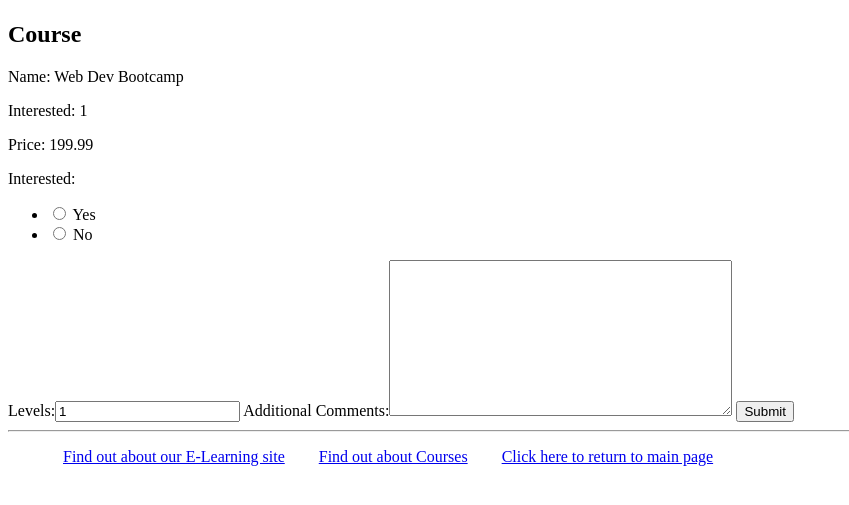
After one commit to datqlam/internet-app-distributed-sys, a Django app: page /myapp/courses/8/ in a window 1280 px wide. The commit adds this page. Shown: the top 505 px of the page, without its empty margins (0-849 px from the left). Run offline with Django 3.2, Linux system fonts and the light colour scheme; data comes from the database, SQL or seed files in the repository; both versions use the stored data as it was after the commit.

Commit message:
Done assignment 7

```diff
--- a/labs/lab3/mysiteS20/myapp/forms.py
+++ b/labs/lab3/mysiteS20/myapp/forms.py
@@ -6,7 +6,7 @@ from django.core.validators import MinValueValidator
 class OrderForm(forms.ModelForm):
     class Meta:
         model = Order
-        fields = ['student', 'course', 'levels', 'order_date']
+        fields = ['Student', 'courses', 'levels', 'order_date']
         widgets = {
             'student': forms.RadioSelect,
             'order_date': forms.SelectDateWidget,
@@ -14,6 +14,7 @@ class OrderForm(forms.ModelForm):
 
 
 class InterestForm(forms.Form):
-    interested = forms.RadioSelect
+    CHOICES = [('1', 'Yes'), ('0', 'No')]
+    interested = forms.ChoiceField(widget=forms.RadioSelect, choices=CHOICES)
     levels = forms.IntegerField(initial=1, validators=[MinValueValidator(1)])
     comments = forms.CharField(label="Additional Comments", widget=forms.Textarea, required=False)
--- a/labs/lab3/mysiteS20/myapp/models.py
+++ b/labs/lab3/mysiteS20/myapp/models.py
@@ -26,8 +26,10 @@ class Course(models.Model):
     def __str__(self):
         return self.name
 
+    # If price is greater than 150.00 => discount 10%
     def discount(self):
-        return self.price * 0.9  # discount 10%
+        self.price = self.price - self.price*10/100  # discount 10%
+        self.save()
 
 
 class Student(User):
--- /dev/null
+++ b/labs/lab3/mysiteS20/myapp/templates/myapp/course_detail.html
@@ -0,0 +1,22 @@
+{% extends 'myapp/base.html' %}
+{% block title %}Course Detail{% endblock %}
+{% block myhdg %}{% endblock %}
+{% block body_block %}
+    {% if course %}
+        <h2>Course</h2>
+            <p>Name: {{ course.name }}</p>
+            <p>Interested: {{ course.interested }}</p>
+            <p>Price: {{ course.price }}</p>
+            {% if course.for_everyone == False %}
+                <p>This course is not for everyone</p>
+            {% endif %}
+    {% else %}
+        <strong>There are no available course!</strong>
+    {% endif %}
+
+    <form method="post">
+        {%csrf_token%}
+        {{form}}
+        <input type="submit" value="Submit" />
+    </form>
+{% endblock %}
--- a/labs/lab3/mysiteS20/myapp/templates/myapp/courses.html
+++ b/labs/lab3/mysiteS20/myapp/templates/myapp/courses.html
@@ -1,11 +1,12 @@
 {% extends 'myapp/base.html' %}
-{% block myhdg %}Hello {{ user.first_name }} {% endblock %}
+{% block title %}Courses{% endblock %}
+{% block myhdg %}{% endblock %}
 {% block body_block %}
     {% if courlist %}
           <h2>List of Courses</h2>
         <ol>
             {% for course in courlist %}
-                <li> <a href="">{{ course.name}}</a> </li>
+                <li> <a href="{% url 'myapp:course_detail' course.id %}">{{ course.name}}</a> </li>
             {% endfor %}
         </ol>
       {% else %}
--- a/labs/lab3/mysiteS20/myapp/urls.py
+++ b/labs/lab3/mysiteS20/myapp/urls.py
@@ -8,5 +8,6 @@ urlpatterns = [
     path(r'about/', views.about, name='about'),
     path(r'<int:top_no>/', views.detail, name='detail'),
     path(r'courses/', views.courses, name='courses'),
+    path(r'courses/<int:cour_id>/', views.course_detail, name='course_detail'),
     path(r'place_order/', views.place_order, name='place_order'),
 ]
--- a/labs/lab3/mysiteS20/myapp/views.py
+++ b/labs/lab3/mysiteS20/myapp/views.py
@@ -1,8 +1,10 @@
 # Import necessary classes
+from django.conf.urls import url
 from django.http import HttpResponse, HttpResponseNotFound
 from django.shortcuts import get_object_or_404
 from django.shortcuts import render
 
+from .forms import OrderForm, InterestForm
 from .models import Topic, Course, Student, Order
 
 
@@ -32,4 +34,38 @@ def courses(request):
 
 
 def place_order(request):
-    return HttpResponse("You can place your order here")
+    msg = ''
+    courlist = Course.objects.all()
+    if request.method == 'POST':
+        form = OrderForm(request.POST)
+        if form.is_valid():
+            order = form.save(commit=True)
+            if order.levels <= order.courses.first().stages:
+                order.save()
+                msg = 'Your course has been ordered successfully.'
+                # Update course price if it is greater than 150.00
+                if order.courses.first().price > 150.00:
+                    order.courses.first().discount()
+            else:
+                msg = 'You exceeded the number of levels for this course.'
+            return render(request, 'myapp/order_response.html', {'msg': msg})
+    else:
+        form = OrderForm()
+    return render(request, 'myapp/place_order.html', {'form': form, 'msg': msg, 'courlist': courlist})
+
+
+def course_detail(request, cour_id):
+    course = get_object_or_404(Course, pk=cour_id)
+
+    if request.method == 'POST':
+        form = InterestForm(request.POST)
+        if form.is_valid():
+            interest = form.cleaned_data['interested']
+            if interest == '1':
+                course.interested += 1
+                course.save()
+            return index(request)
+    else:
+        form = InterestForm()
+
+    return render(request, 'myapp/course_detail.html', {'form': form, 'course': course})
```
Also changed, not shown: labs/lab3/mysiteS20/myapp/templates/myapp/order_response.html (added, +8 -0 lines), labs/lab3/mysiteS20/myapp/templates/myapp/place_order.html (added, +22 -0 lines), labs/lab3/mysiteS20/db.sqlite3.
